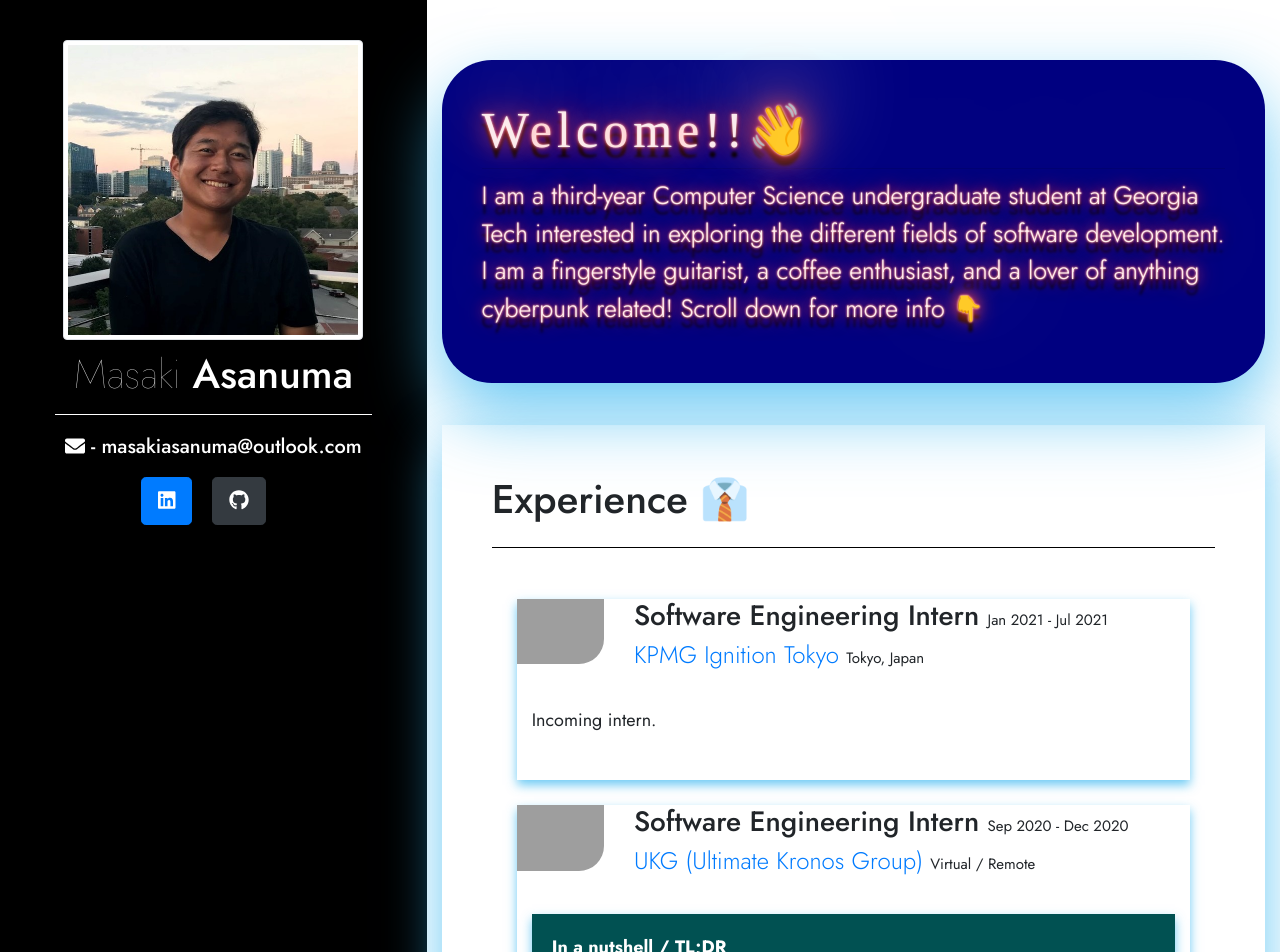
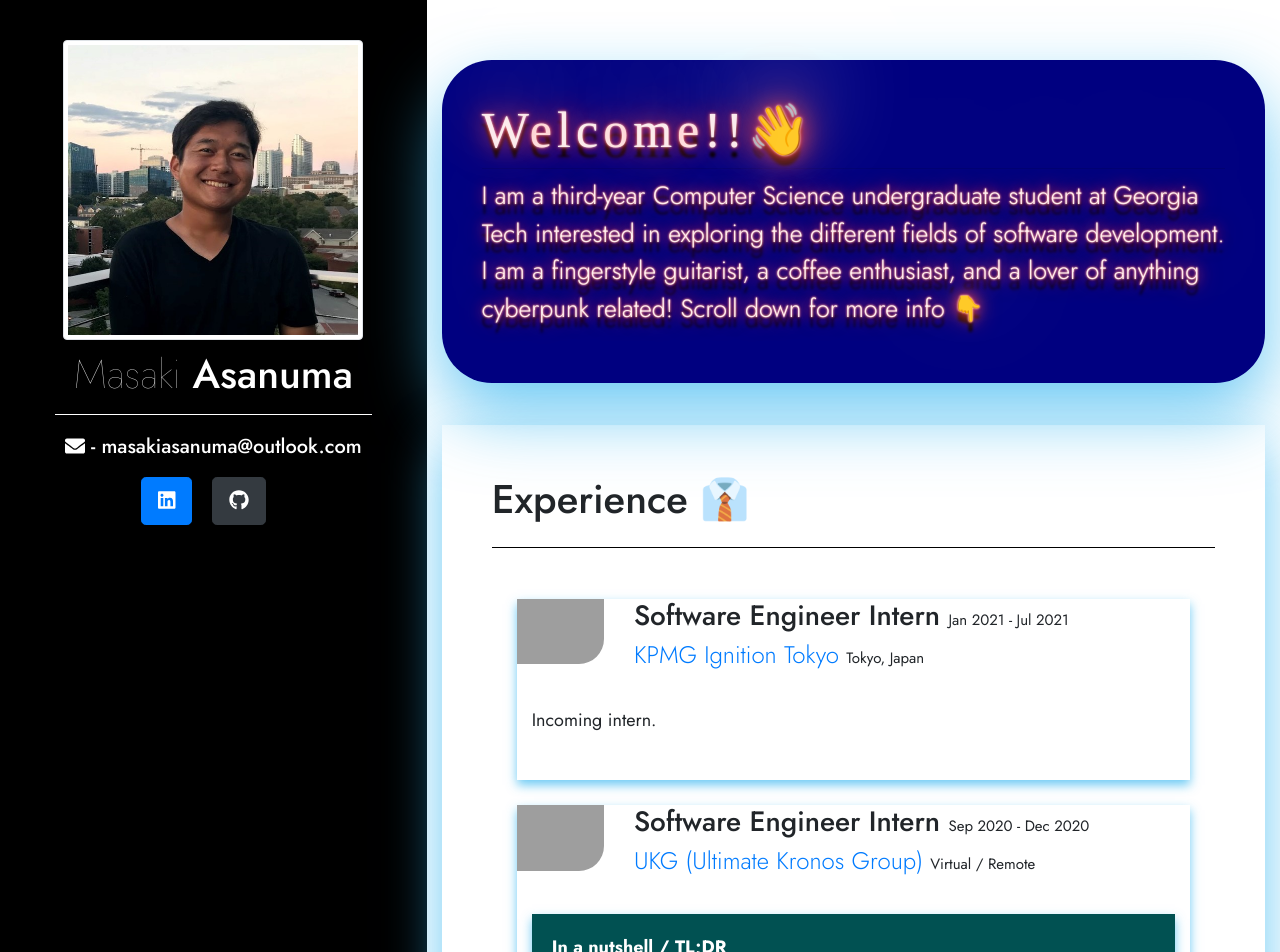
Before and after one commit to masakiasanuma/portfolio, a React (Create React App) app: page / in a window 1280 px wide. Shown: the top 952 px of the page. Built offline with nearby package versions, Linux system fonts and the light colour scheme; grey boxes are pictures that could not be loaded; the HTML template or start-up script is replaced by a standard one; a web font is replaced by a local one.

Commit message:
Changed name

```diff
--- a/src/components/experience.js
+++ b/src/components/experience.js
@@ -14,7 +14,7 @@ const Experience = () => {
                         <Image className="logo" src={require("../images/KPMG.jpg")} fluid />
                     </Col>
                     <Col className="adjust" xs={7} sm={8} md={10} fluid>
-                        <h3>Software Engineering Intern <span className="date">Jan 2021 - Jul 2021</span></h3>
+                        <h3>Software Engineer Intern <span className="date">Jan 2021 - Jul 2021</span></h3>
                         <h4><span className="light"><a href="https://home.kpmg/jp/en/home/about/kit.html" target="_blank" rel="noopener noreferrer">KPMG Ignition Tokyo</a></span> <span className="date">Tokyo, Japan</span></h4>
                     </Col>
                 </Row>
@@ -30,7 +30,7 @@ const Experience = () => {
                         <Image className="logo" src={require("../images/ukkkggg.jpg")} fluid />
                     </Col>
                     <Col className="adjust" xs={7} sm={8} md={10}>
-                        <h3>Software Engineering Intern <span className="date">Sep 2020 - Dec 2020</span></h3>
+                        <h3>Software Engineer Intern <span className="date">Sep 2020 - Dec 2020</span></h3>
                         <h4><span className="light"><a href="https://www.ukg.com/" target="_blank" rel="noopener noreferrer">UKG (Ultimate Kronos Group)</a></span> <span className="date">Virtual / Remote</span></h4>
                     </Col>
                 </Row>
@@ -160,7 +160,7 @@ const Experience = () => {
                         <Image className="logo" src={require("../images/boeing.jpg")} fluid />
                     </Col>
                     <Col className="adjust" xs={7} sm={8} md={10}>
-                        <h3>Software Engineering Intern <span className="date">Jun 2017 - Aug 2017</span></h3>
+                        <h3>Software Engineer Intern <span className="date">Jun 2017 - Aug 2017</span></h3>
                         <h4><span className="light"><a href="https://www.boeing.com/space/boeing-satellite-family/" target="_blank" rel="noopener noreferrer">The Boeing Company</a></span> <span className="date">El Segundo, CA</span></h4>
                     </Col>
                 </Row>
```
